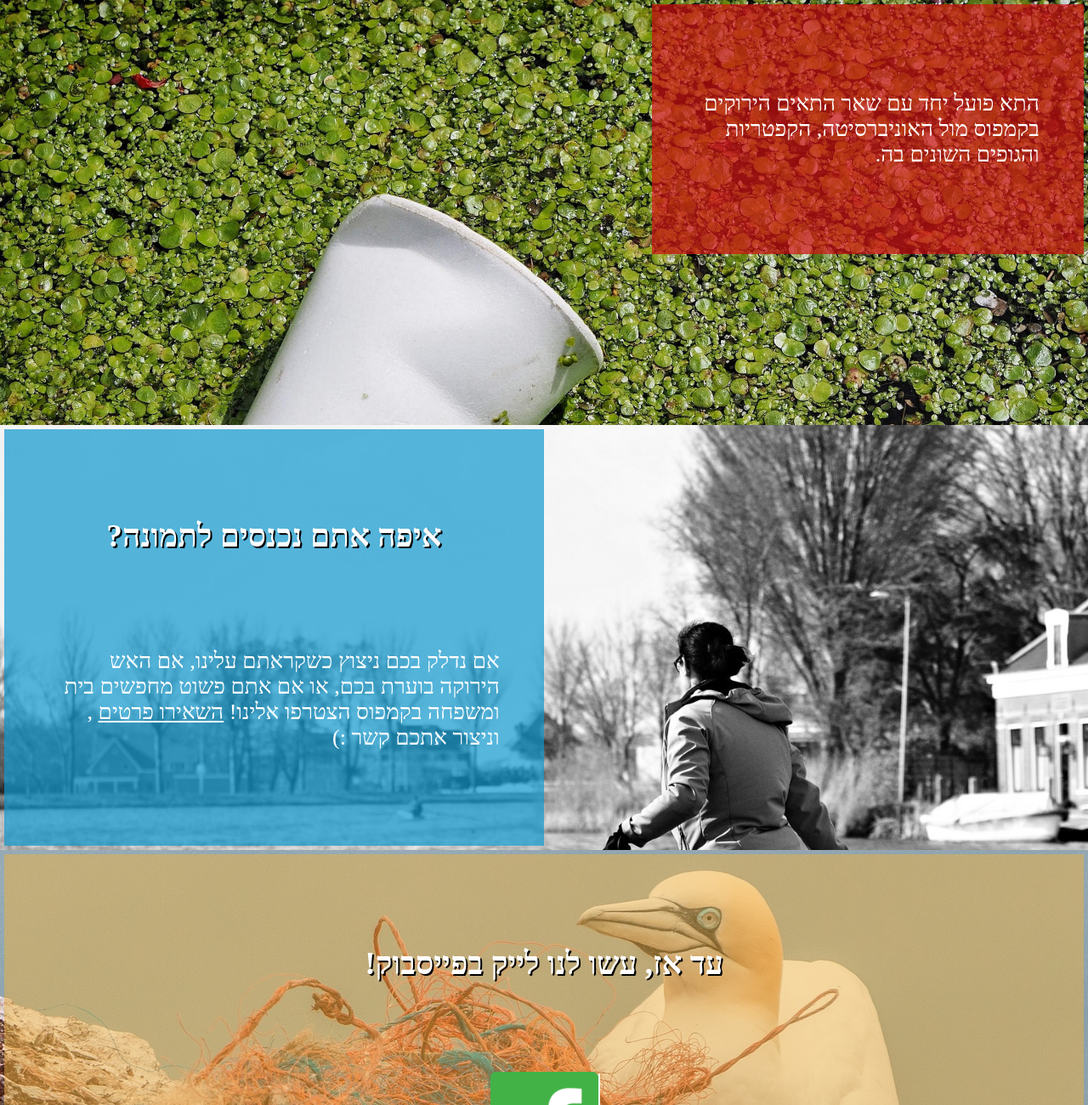
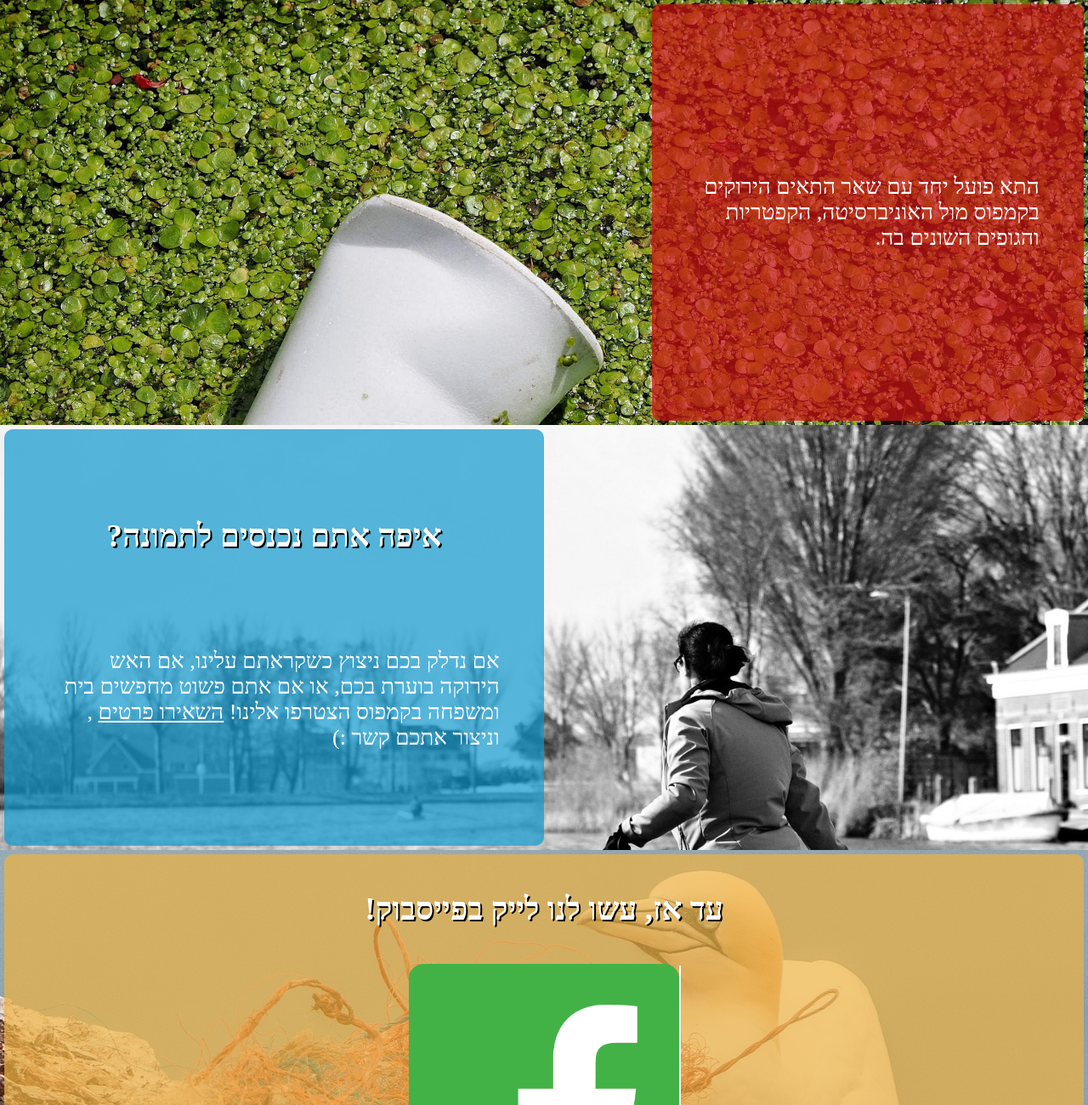
Before and after one commit to bgu-zw/bgu-zw.github.io, a plain HTML site: page index.html in a window 1280 px wide. Shown: the part 1500-2800 px from the top of the page at 85% size. Drawn offline with Linux system fonts and the light colour scheme; a web font is replaced by a local one.

Commit message:
rounded corners

```diff
--- a/index.html
+++ b/index.html
@@ -41,6 +41,7 @@
             flex-direction: column;
             justify-content: space-evenly;
             align-items: center;
+            border-radius: 10px;
 
         }
 
@@ -124,7 +125,7 @@
         #f-4 > .text {
             background-color: rgba(207, 17, 17, 0.7);
             width:40%;
-            height: 60%;
+            height: 100%;
         }
 
         #f-5 {
@@ -148,13 +149,13 @@
         }
 
         #f-6 > .text {
-            background-color: rgba(238, 178, 66, 0.5);
+            background-color: rgba(238, 178, 66, 0.7);
             width:100%;
             height: 100%;
         }
 
         #flogo {
-            width: 10%;
+            width: 25%;
             box-shadow: 2px 2px white;
         }
 
```
